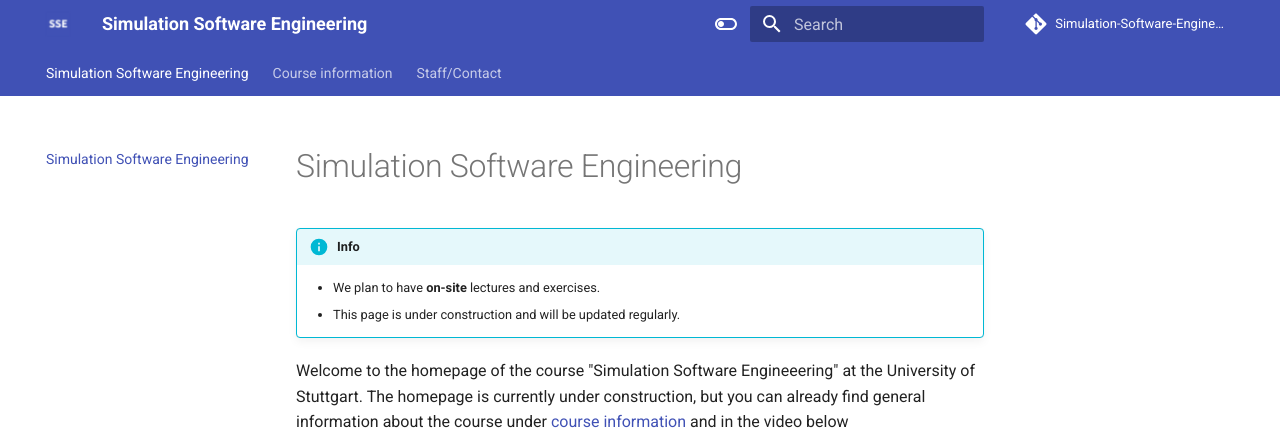
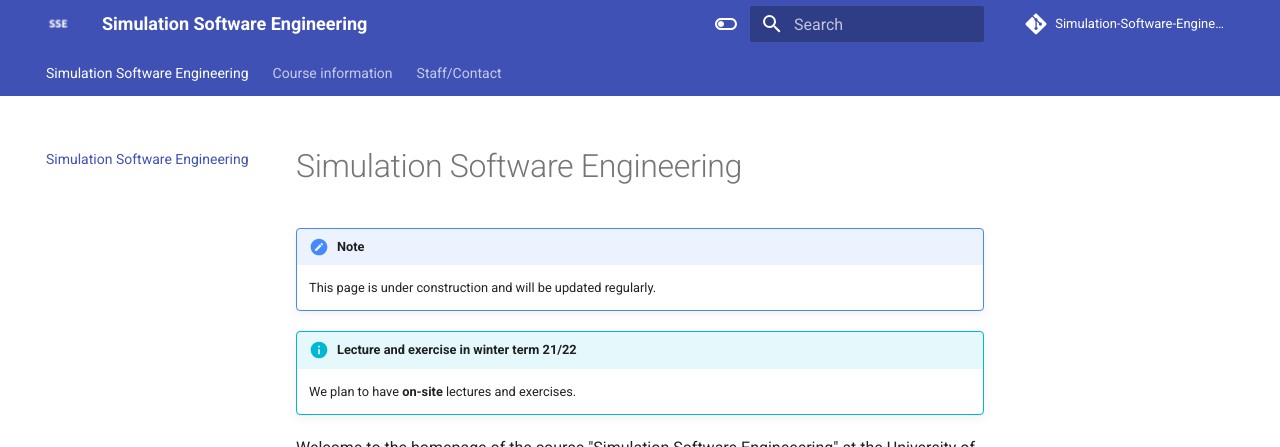
Before and after one commit to Simulation-Software-Engineering/homepage, an MkDocs documentation site: the page built from docs/index.md, in a window 1280 px wide and 980 px high, cut to the strip 0-447 px from the top of the window. Built offline with MkDocs 1.6.1 and Material for MkDocs 9.7.7, drawn with Linux system fonts in a browser that asks for light colours; comment, search, counter and statistics services are not loaded.

Commit message:
[fix] Fix markdown errors

```diff
--- a/docs/index.md
+++ b/docs/index.md
@@ -1,9 +1,10 @@
 # Simulation Software Engineering
 
-!!! info
-    - We plan to have **on-site** lectures and exercises.
-    - This page is under construction and will be updated regularly.
+!!! note
+    This page is under construction and will be updated regularly.
 
+!!! info "Lecture and exercise in winter term 21/22"
+    We plan to have **on-site** lectures and exercises.
 
 Welcome to the homepage of the course "Simulation Software Engineeering" at the University of Stuttgart. The homepage is currently under construction, but you can already find general information about the course under [course information](course-information.md) and in the video below
 
```
Also changed, not shown: docs/course-information.md (+1 -2 lines).
